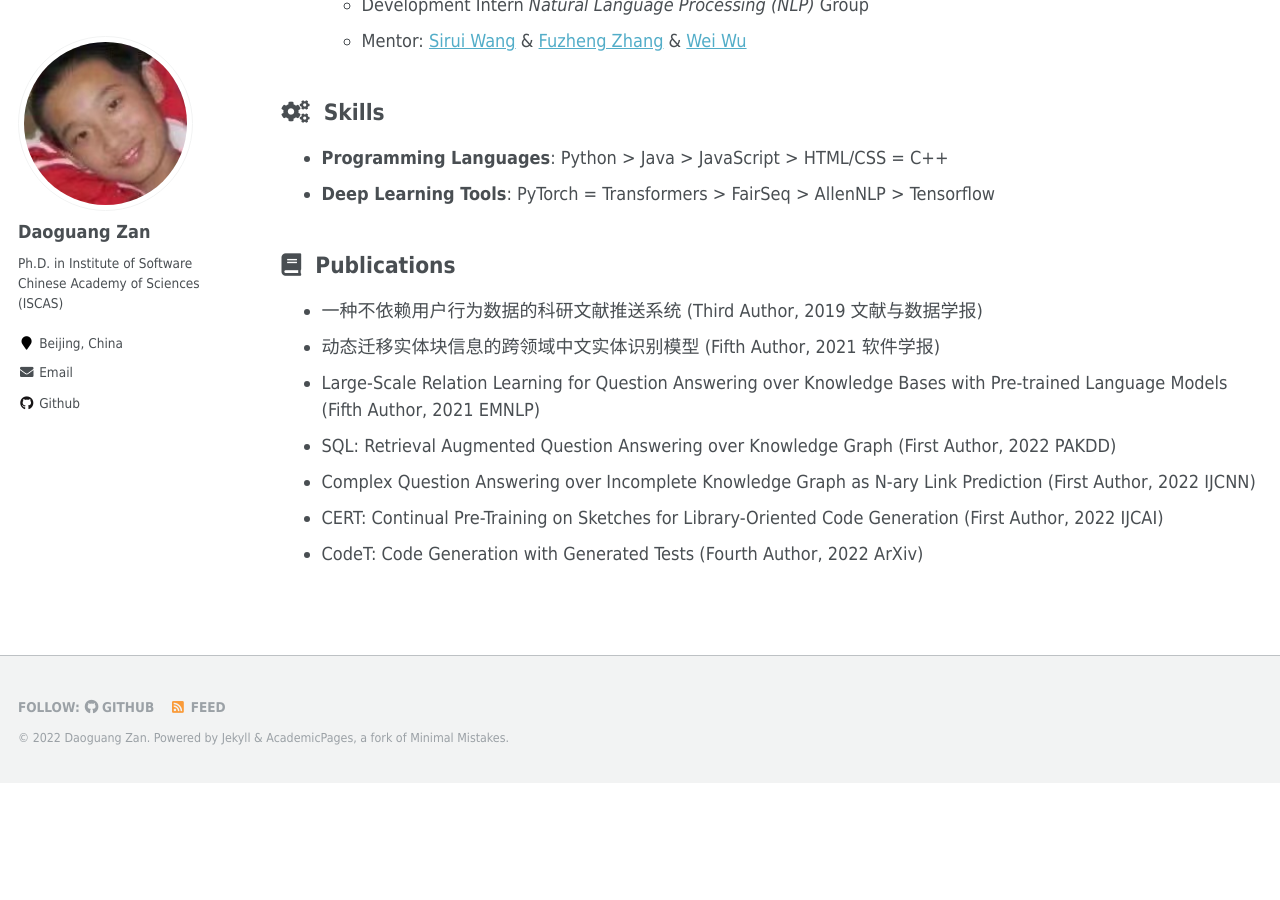
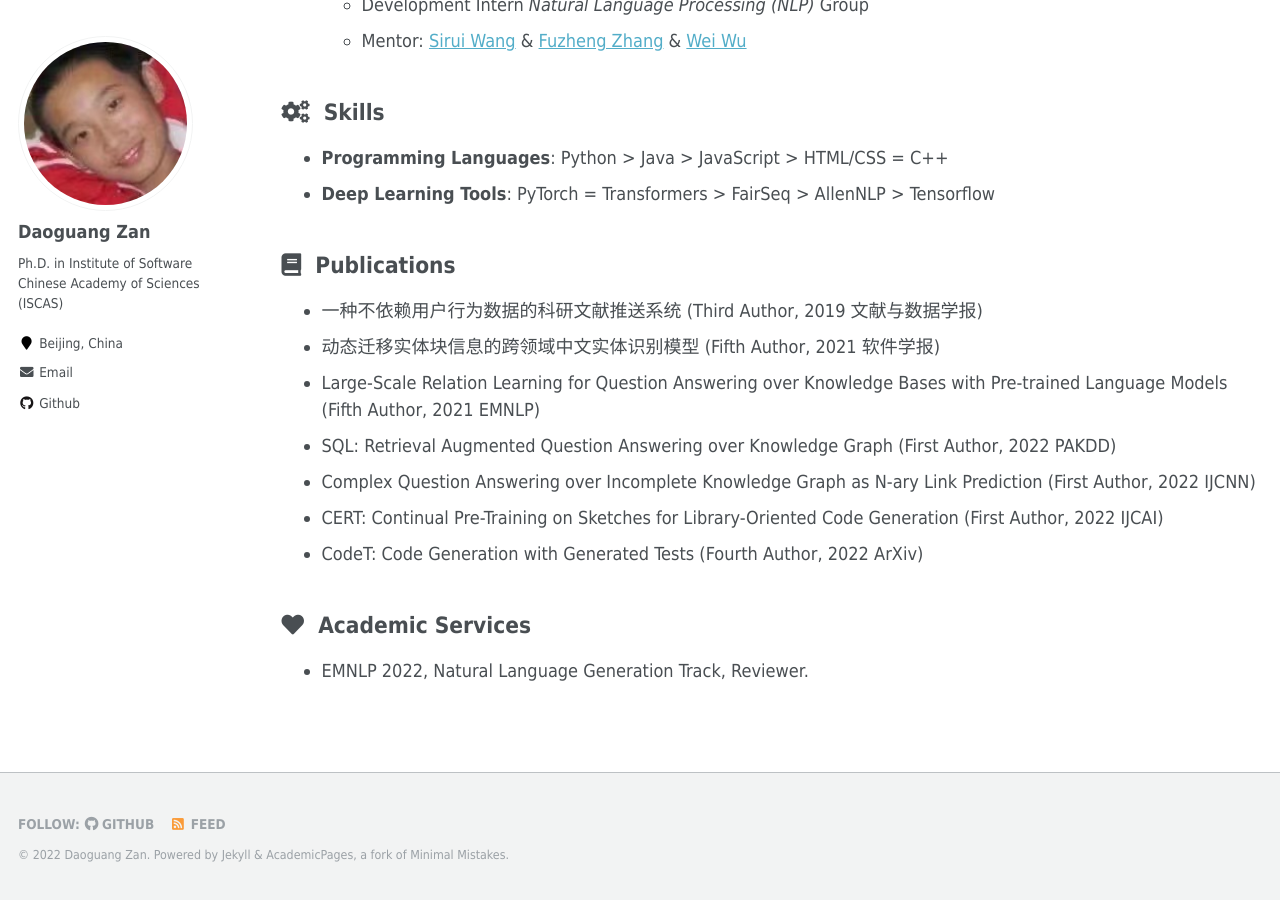
Before and after one commit to zandaoguang-iscas/daoguang.github.io, a Jekyll site: the page built from _pages/cv.md, in a window 1280 px wide and 900 px high, scrolled down 670 px. Built offline with Jekyll 4.4.1, drawn with Linux system fonts in a browser that asks for light colours; before the commit the page ends 1453 px from its top, so only the background shows below that.

Commit message:
Update cv.md

```diff
--- a/_pages/cv.md
+++ b/_pages/cv.md
@@ -42,3 +42,7 @@ redirect_from:
 * Complex Question Answering over Incomplete Knowledge Graph as N-ary Link Prediction (First Author, 2022 IJCNN)
 * CERT: Continual Pre-Training on Sketches for Library-Oriented Code Generation (First Author, 2022 IJCAI)
 * CodeT: Code Generation with Generated Tests (Fourth Author, 2022 ArXiv)
+
+## <i class="fa fa-ft fa-heart"></i>&nbsp;&nbsp;Academic Services
+
+* EMNLP 2022, Natural Language Generation Track, Reviewer.
```
